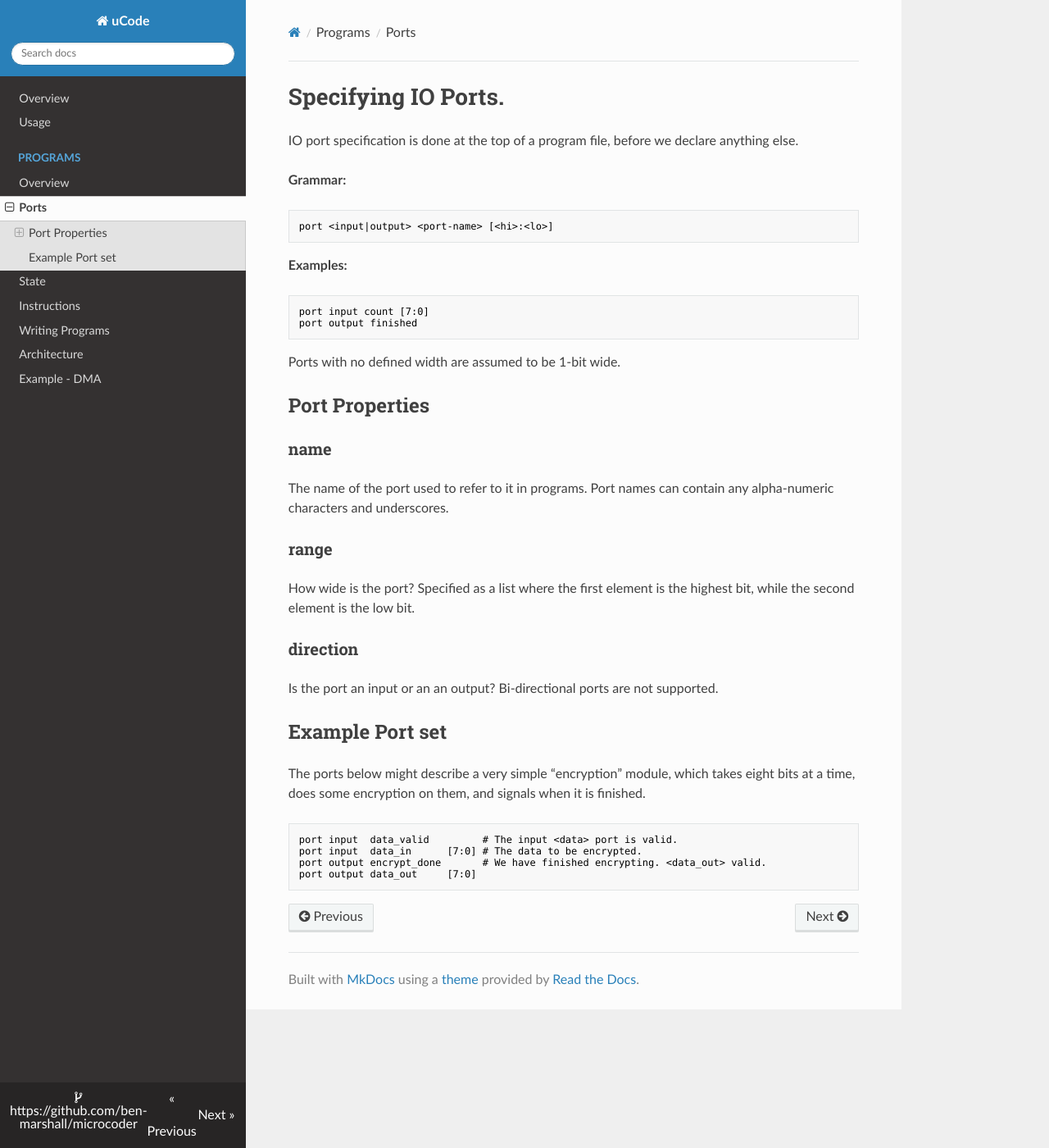
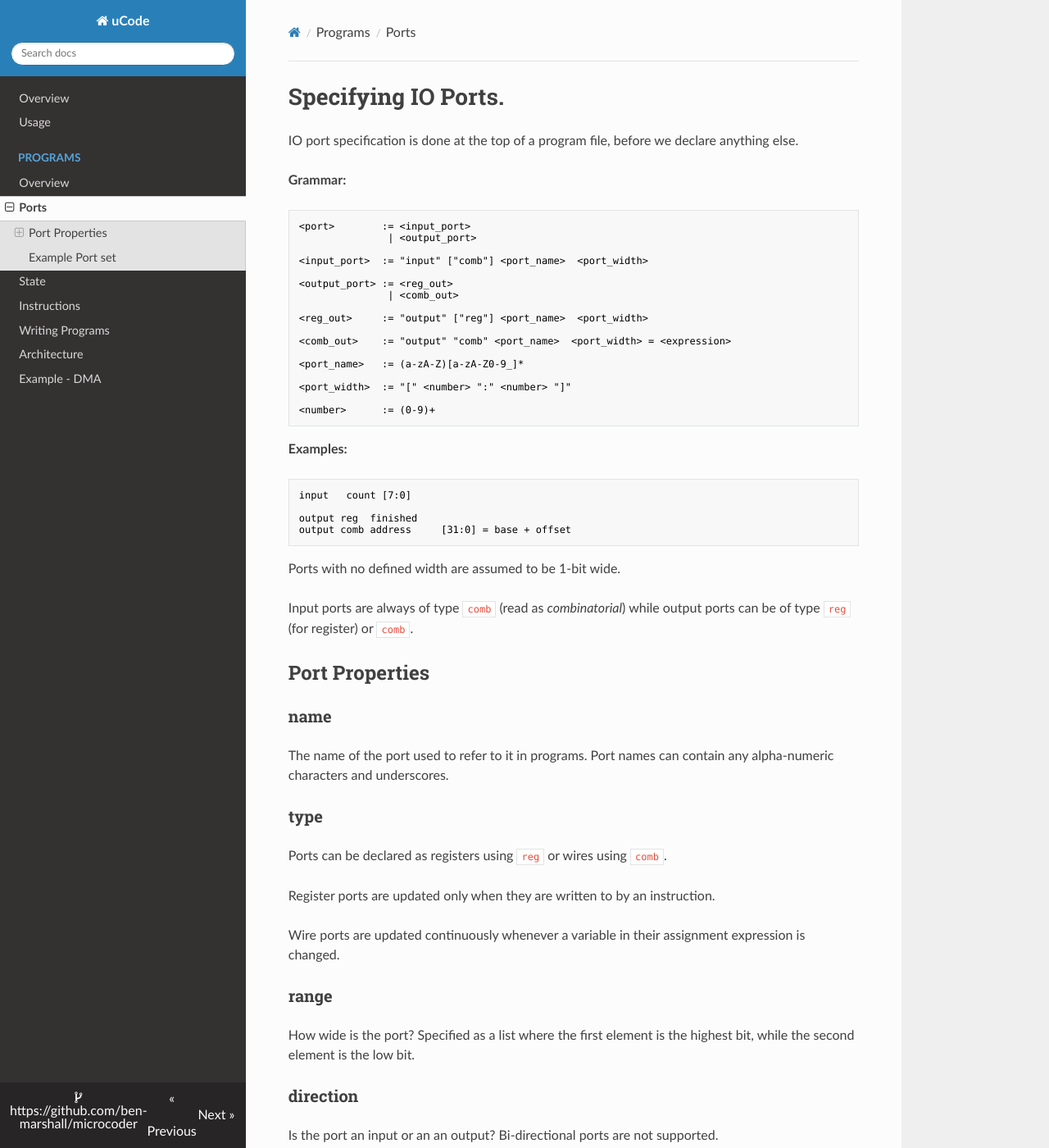
Before and after one commit to ben-marshall/microcoder, an MkDocs documentation site: the page built from docs/programs-ports.md, in a window 1280 px wide and 1400 px high. Shown: the whole window at 82% size. Built offline with MkDocs 1.6.1, drawn with Linux system fonts in a browser that asks for light colours; nearby versions of some CDN libraries; old or Windows-style settings are respelled for this version of MkDocs; some of the changed text lies outside the part shown.

Commit message:
Update docs to reflect new port/variable assignment  On branch dev-vars  Changes to be committed: 	modified:   docs/programs-ports.md 	modified:   docs/programs-variables.md 	modified:   docs/programs.md

````diff
--- a/docs/programs-ports.md
+++ b/docs/programs-ports.md
@@ -8,17 +8,38 @@ anything else.
 **Grammar:**
 
 ```verilog
-port <input|output> <port-name> [<hi>:<lo>]
+<port>        := <input_port>
+               | <output_port>
+
+<input_port>  := "input" ["comb"] <port_name>  <port_width>
+
+<output_port> := <reg_out>
+               | <comb_out>
+
+<reg_out>     := "output" ["reg"] <port_name>  <port_width>
+
+<comb_out>    := "output" "comb" <port_name>  <port_width> = <expression>
+
+<port_name>   := (a-zA-Z)[a-zA-Z0-9_]*
+
+<port_width>  := "[" <number> ":" <number> "]"
+
+<number>      := (0-9)+
 ```
 
 **Examples:**
 
 ```verilog
-port input count [7:0]
-port output finished
+input   count [7:0]
+
+output reg  finished
+output comb address     [31:0] = base + offset
 ```
 
 Ports with no defined width are assumed to be 1-bit wide.
+
+Input ports are always of type `comb` (read as *combinatorial*) while
+output ports can be of type `reg` (for register) or `comb`.
 
 ## Port Properties
 
@@ -26,6 +47,15 @@ Ports with no defined width are assumed to be 1-bit wide.
 
 The name of the port used to refer to it in programs. Port names can contain
 any alpha-numeric characters and underscores.
+
+### type
+
+Ports can be declared as registers using `reg` or wires using `comb`.
+
+Register ports are updated only when they are written to by an instruction.
+
+Wire ports are updated continuously whenever a variable in their assignment
+expression is changed.
 
 ### range
 
@@ -43,8 +73,8 @@ eight bits at a time, does some encryption on them, and signals when it is
 finished.
 
 ```verilog
-port input  data_valid         # The input <data> port is valid.
-port input  data_in      [7:0] # The data to be encrypted.
-port output encrypt_done       # We have finished encrypting. <data_out> valid.
-port output data_out     [7:0]
+input  data_valid         # The input <data> port is valid.
+input  data_in      [7:0] # The data to be encrypted.
+output comb encrypt_done  = !wait # We have finished encrypting. <data_out> valid.
+output reg  data_out     [7:0]
 ```
````
Also changed, not shown: docs/programs-variables.md (+31 -5 lines), docs/programs.md (+3 -0 lines).
